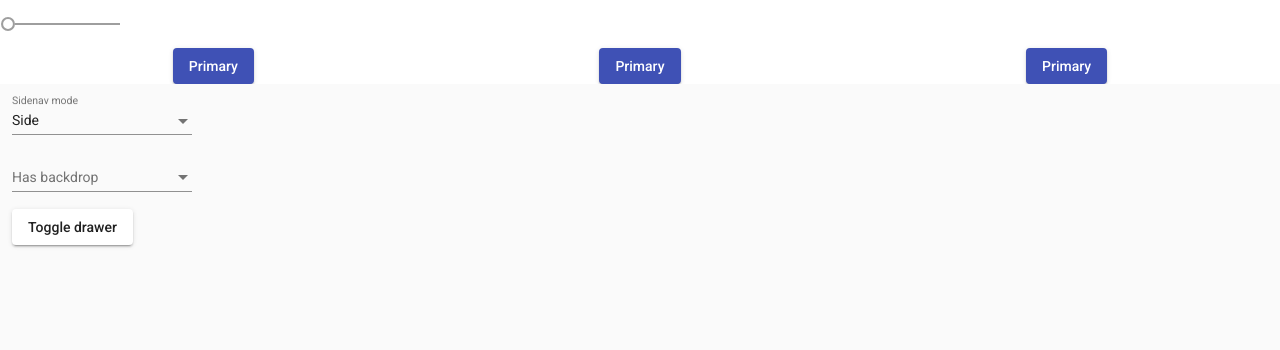
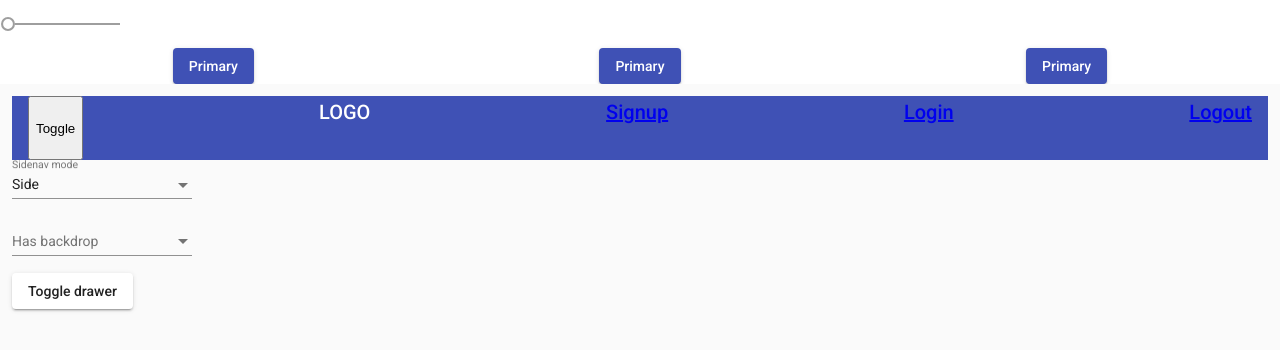
Before and after one commit to FoxGeoff/demo-library, an Angular app: page / in a window 1280 px wide. Shown: the top 350 px of the page. Built offline with nearby package versions, Linux system fonts and the light colour scheme.

Commit message:
Add Mat Toolbar

```diff
--- a/src/app/app.module.ts
+++ b/src/app/app.module.ts
@@ -10,6 +10,7 @@ import { MatSidenavModule } from '@angular/material/sidenav';
 import { MatFormFieldModule } from '@angular/material/form-field';
 import { MatInputModule } from '@angular/material/input';
 import { MatSelectModule } from '@angular/material/select';
+import { MatToolbarModule } from '@angular/material/toolbar';
 
 import { FlexLayoutModule } from '@angular/flex-layout';
 
@@ -30,6 +31,7 @@ import { DashboardComponent } from './dashboard/dashboard.component';
     MatFormFieldModule,
     MatInputModule,
     MatSelectModule,
+    MatToolbarModule,
 
     FlexLayoutModule
   ],
--- a/src/app/dashboard/dashboard.component.html
+++ b/src/app/dashboard/dashboard.component.html
@@ -10,6 +10,17 @@
     </ul>
   </mat-sidenav>
   <mat-sidenav-content>
+    <mat-toolbar color="primary">
+      <mat-toolbar-row fxLayout="row" fxLayoutAlign="space-between">
+        <button (click)="onToggle()">
+          Toggle
+        </button>
+        <div>LOGO</div>
+        <a routerLink=".">Signup</a>
+        <a routerLink=".">Login</a>
+        <a routerLink=".">Logout</a>
+      </mat-toolbar-row>
+    </mat-toolbar>
     <mat-form-field>
       <mat-label>Sidenav mode</mat-label>
       <mat-select #mode value="side">
--- a/src/app/dashboard/dashboard.component.ts
+++ b/src/app/dashboard/dashboard.component.ts
@@ -13,4 +13,8 @@ export class DashboardComponent implements OnInit {
   ngOnInit(): void {
   }
 
+  onToggle() {
+
+  }
+
 }
```
Also changed, not shown: 1 other file (tests, documents, lock files or other folders).
